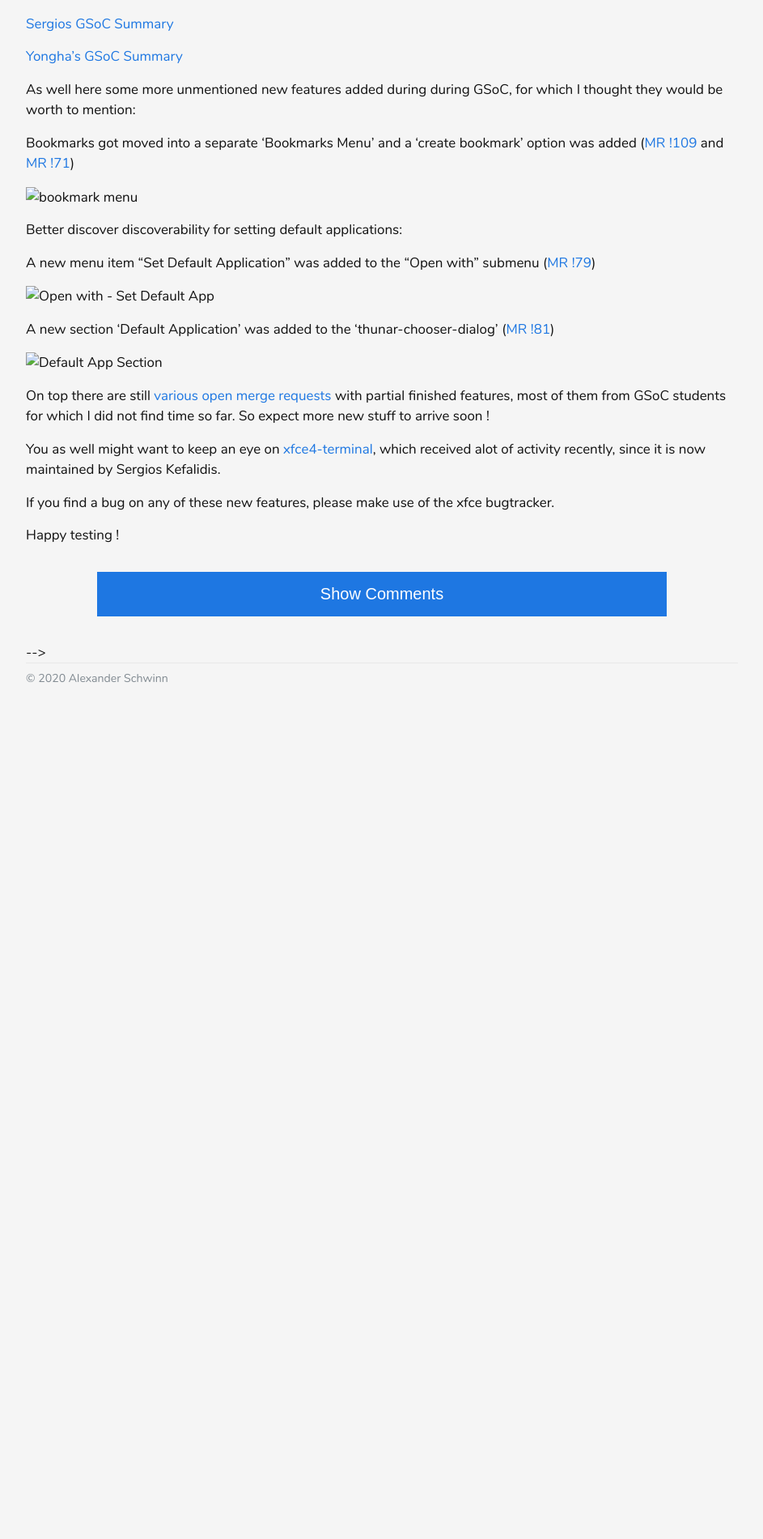
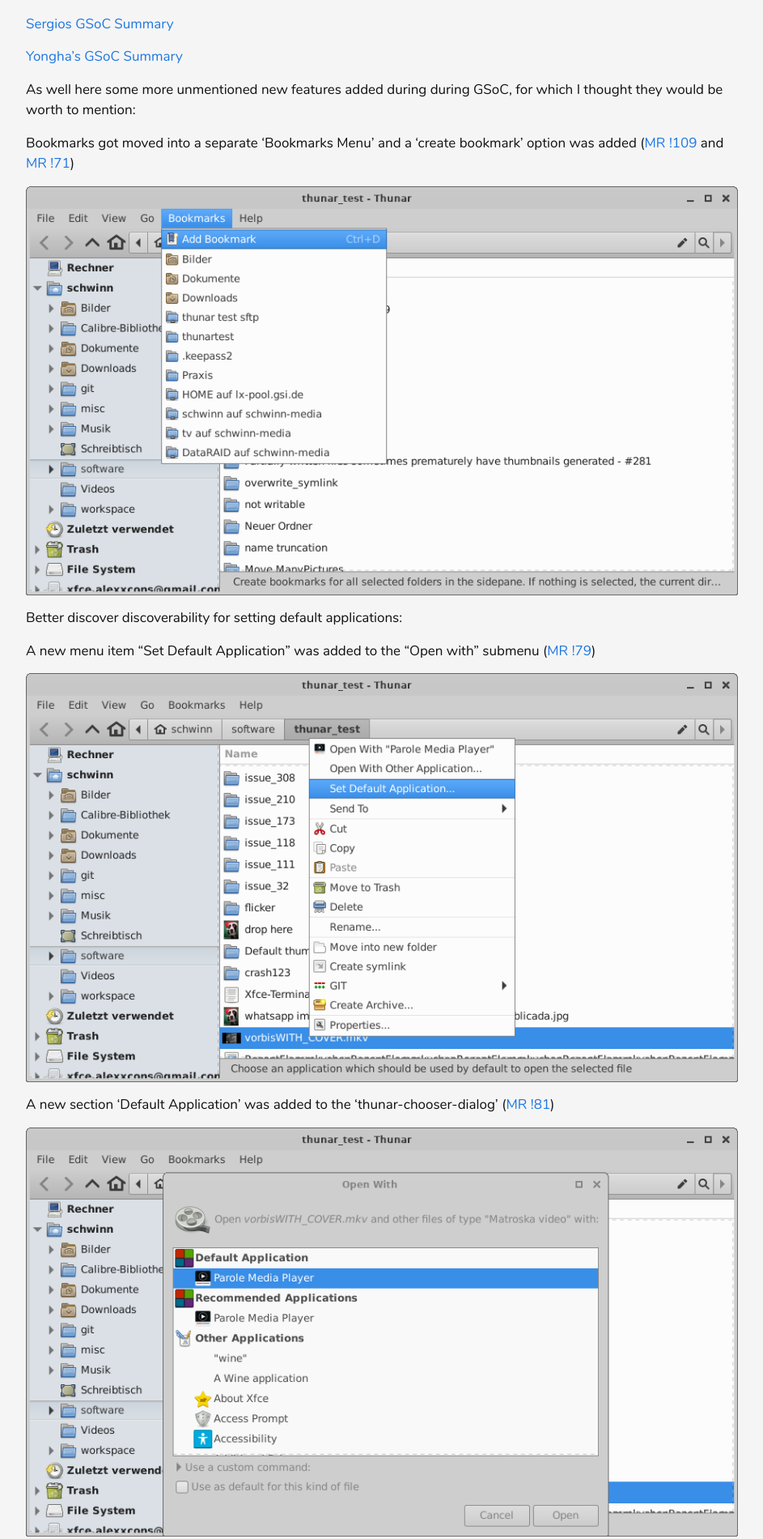
Before and after one commit to alexxcons/alexxcons.github.io, a Jekyll site: the page built from _posts/2021-09-11-shiny-new-things-in-thunar.md, in a window 1280 px wide. Shown: the part 360-2260 px from the top of the page at 81% size, without its empty margins (168-1111 px from the left). Built offline with Jekyll 4.4.1, drawn with Linux system fonts in a browser that asks for light colours; before the commit the page ends 1230 px from its top, so only the background shows below that.

Commit message:
fix pictures

```diff
--- a/_posts/2021-09-11-shiny-new-things-in-thunar.md
+++ b/_posts/2021-09-11-shiny-new-things-in-thunar.md
@@ -21,17 +21,17 @@
 
 Bookmarks got moved into a separate 'Bookmarks Menu' and a 'create bookmark' option was added ([MR !109](https://gitlab.xfce.org/xfce/thunar/-/merge_requests/109) and [MR !71](https://gitlab.xfce.org/xfce/thunar/-/merge_requests/71))
 
-![bookmark menu](../assets/img/bookmark_menu.png)
+![bookmark menu](/assets/img/bookmark_menu.png)
 
 Better discover discoverability for setting default applications:
 
 A new menu item "Set Default Application" was added to the "Open with" submenu ([MR !79](https://gitlab.xfce.org/xfce/thunar/-/merge_requests/79))
 
-![Open with - Set Default App](../assets/img/default_app_1.png)
+![Open with - Set Default App](/assets/img/default_app_1.png)
 
 A new section 'Default Application' was added to the 'thunar-chooser-dialog' ([MR !81]((https://gitlab.xfce.org/xfce/thunar/-/merge_requests/81)))
 
-![Default App Section](../assets/img/default_app_2.png)
+![Default App Section](/assets/img/default_app_2.png)
 
 On top there are still [various open merge requests](https://gitlab.xfce.org/xfce/thunar/-/merge_requests) with partial finished features, most of them from GSoC students for which I did not find time so far.
 So expect more new stuff to arrive soon !
```
